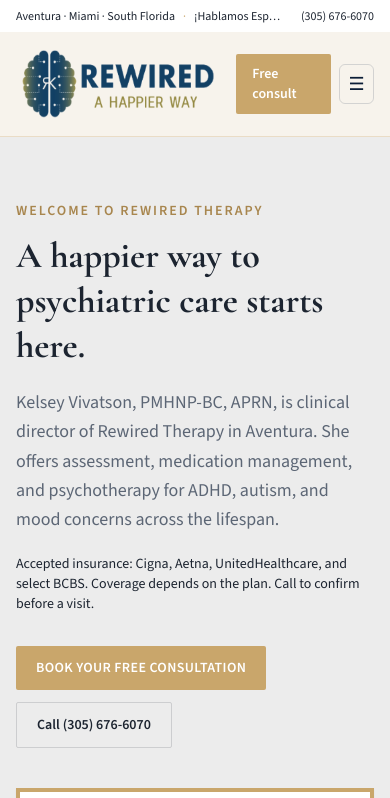
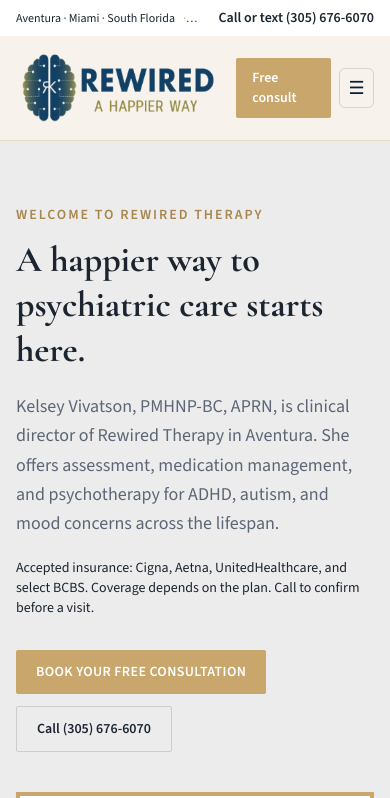
Before and after one commit to jsilverstone-ai/ahappierway, a Next.js app: page / in a window 390 px wide. Shown: the top 798 px of the page. Built offline with nearby package versions, Linux system fonts and the light colour scheme.

Commit message:
Enlarge phone number and add call or text

```diff
--- a/components/Header.tsx
+++ b/components/Header.tsx
@@ -68,9 +68,9 @@
           </p>
           <div className="flex items-center gap-3">
             <SocialIcons className="hidden sm:flex" />
-            <a href={`tel:${site.phoneTel}`} className="whitespace-nowrap hover:text-gold-deep">
-              {site.phoneDisplay}
-            </a>
+<a href={`tel:${site.phoneTel}`} className="whitespace-nowrap text-sm font-semibold hover:text-gold-deep">
+  Call or text {site.phoneDisplay}
+</a>
           </div>
         </div>
       </div>
```
